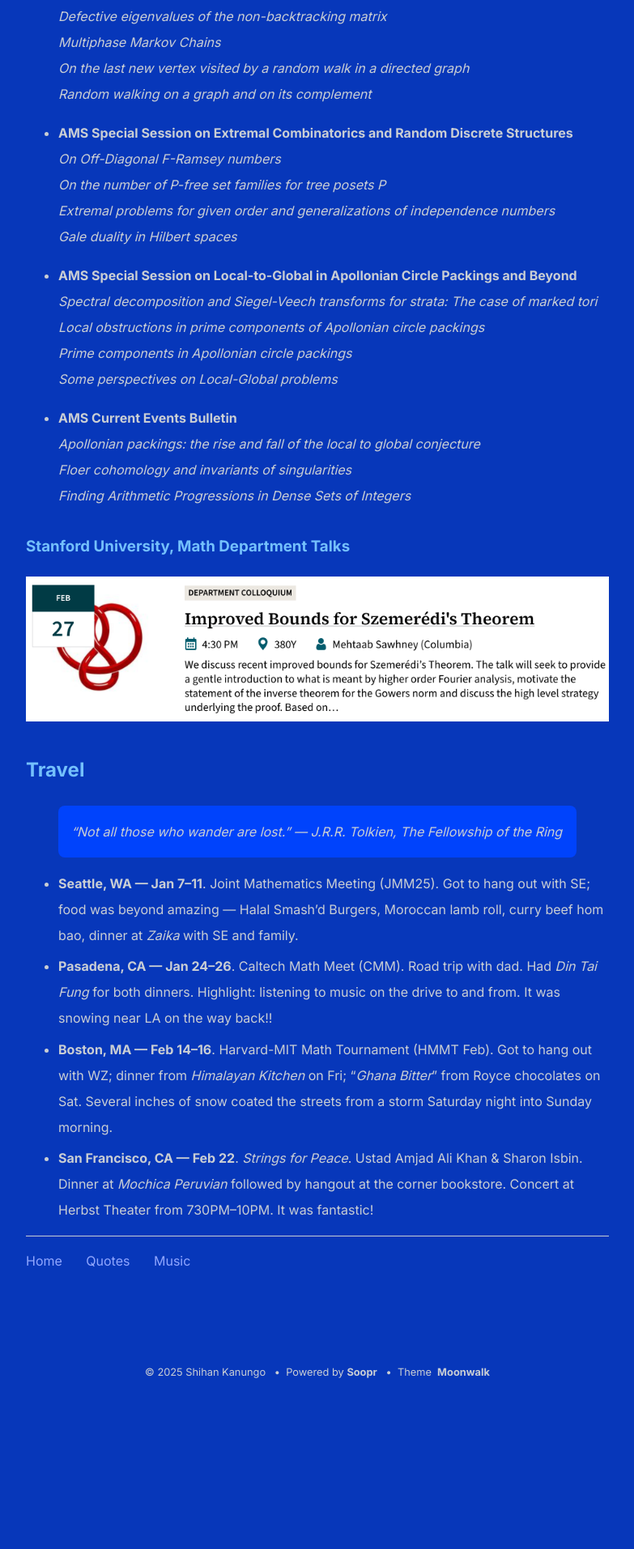
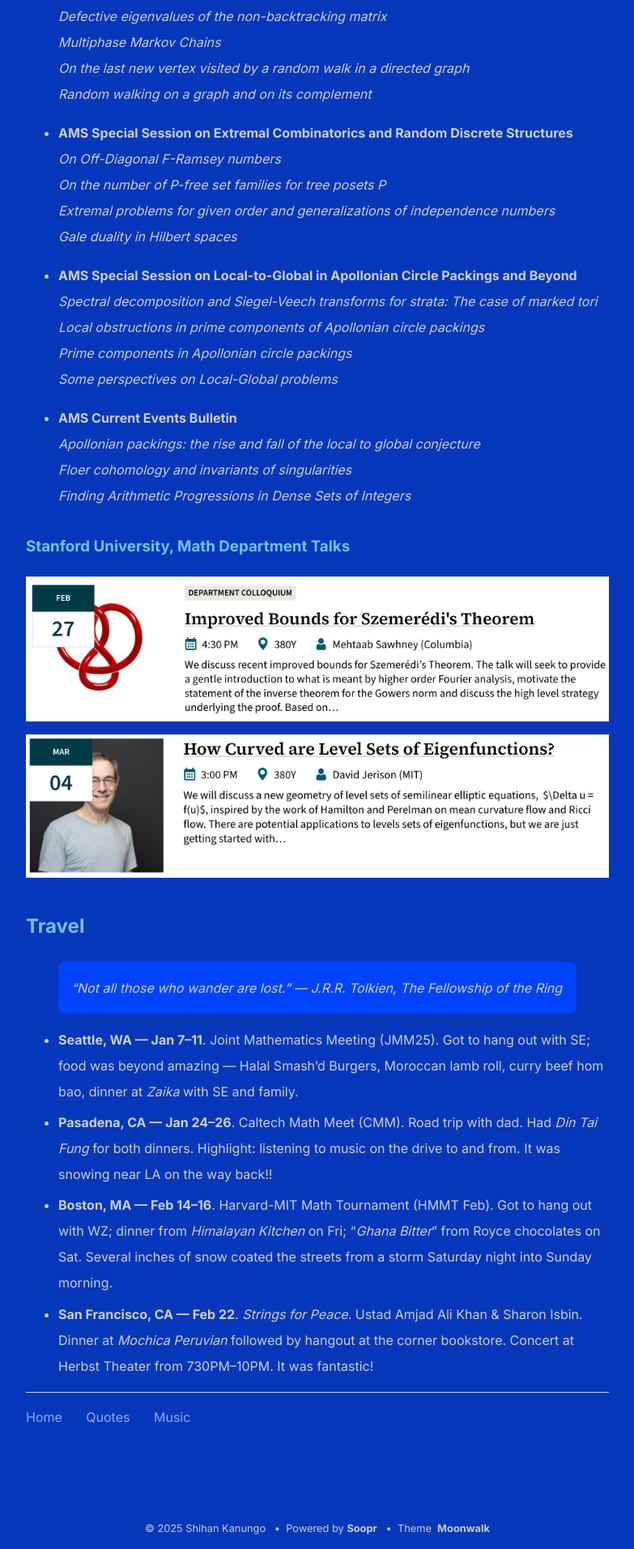
Before and after one commit to shihankanungo/shihankanungo.github.io, a Jekyll site: the page built from wrapped.md, in a window 1280 px wide. Shown: the part 3765-5678 px from the top of the page at 81% size, without its empty margins (248-1031 px from the left). Built offline with Jekyll 4.4.1, drawn with Linux system fonts in a browser that asks for light colours; before the commit the page ends 5486 px from its top, so only the background shows below that.

Commit message:
Update wrapped.md

```diff
--- a/wrapped.md
+++ b/wrapped.md
@@ -126,6 +126,8 @@ _Finding Arithmetic Progressions in Dense Sets of Integers_
 
 ![stanford-feb-27](images/02-27.png)
 
+![stanford-mar-04](images/03-04.png)
+
 ## Travel
 
 > "Not all those who wander are lost." --- J.R.R. Tolkien, The Fellowship of the Ring
```
